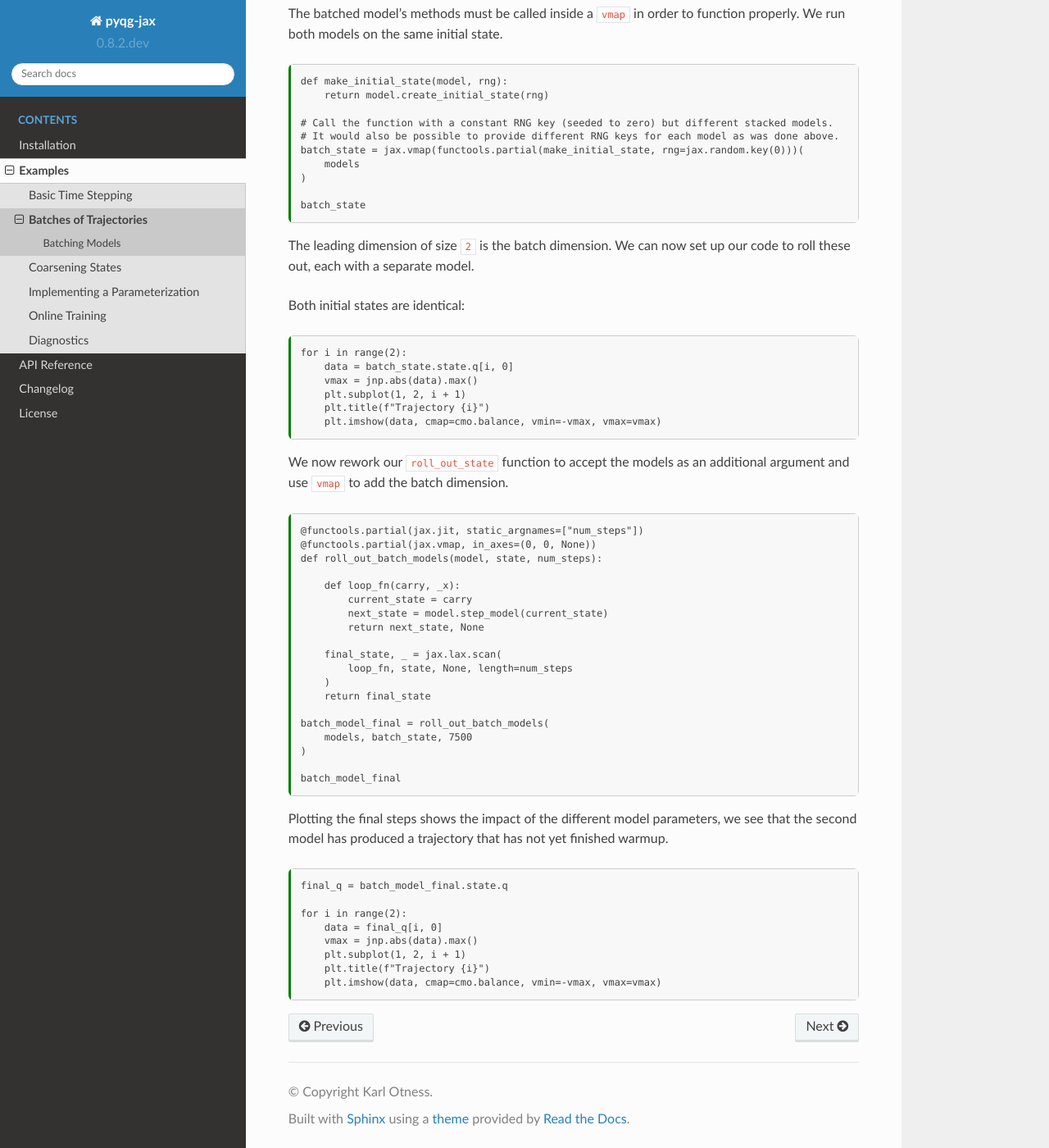
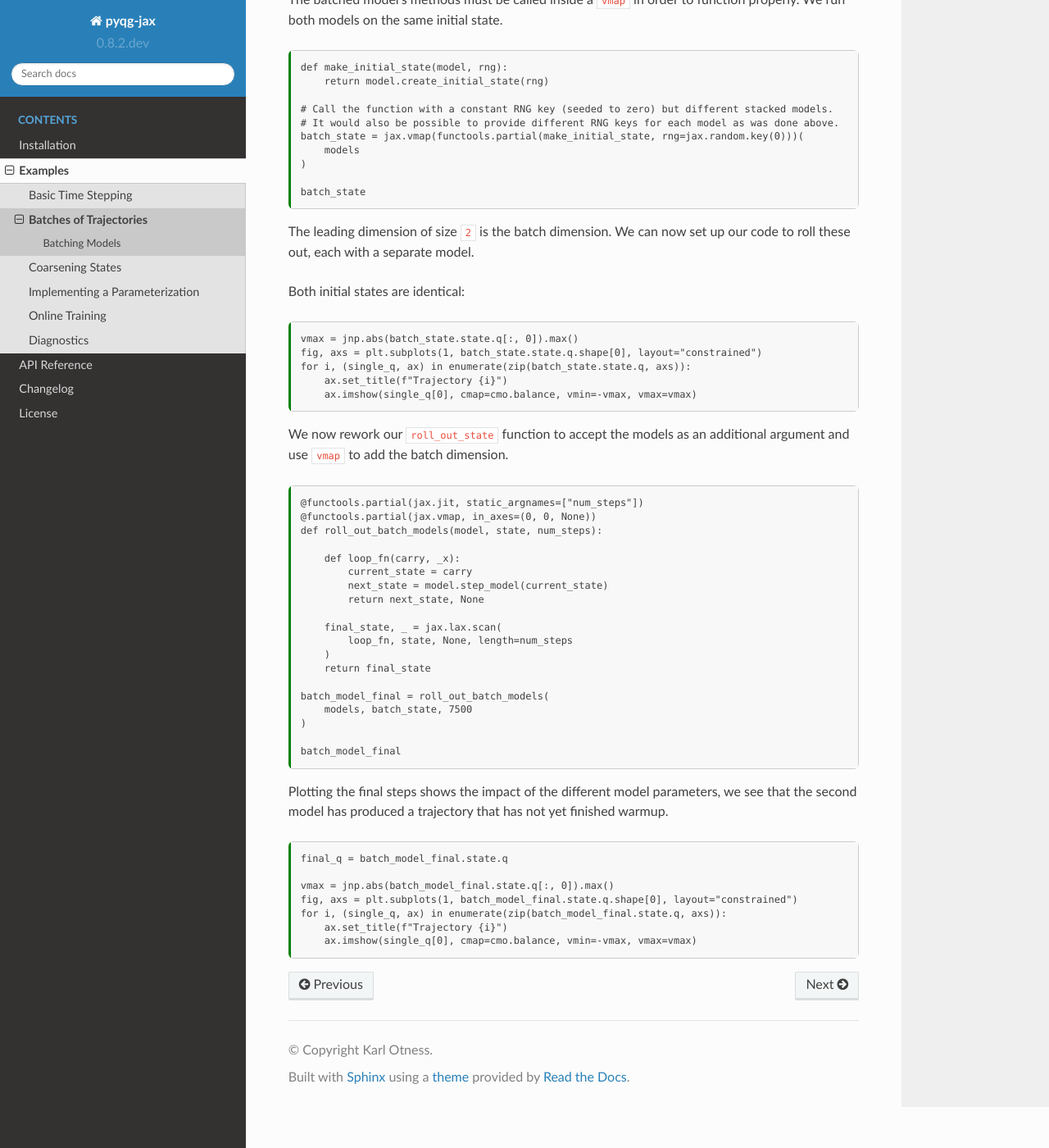
Before and after one commit to karlotness/pyqg-jax, a Sphinx documentation site: the page built from docs/examples.batchstep.md, in a window 1280 px wide and 1400 px high, scrolled down 2607 px. Shown: the whole window at 82% size. Built offline with Sphinx 7.4.7 and the Read the Docs theme 2.0.0, drawn with Linux system fonts in a browser that asks for light colours; some of the changed text lies outside the part shown.

Commit message:
Adjust plot spacing and layout in documentation examples.

````diff
--- a/docs/examples.batchstep.md
+++ b/docs/examples.batchstep.md
@@ -107,12 +107,11 @@
 ```{code-cell} ipython3
 final_q = final_steps.state.q
 
-for i in range(3):
-    data = final_q[i, 0]
-    vmax = jnp.abs(data).max()
-    plt.subplot(1, 3, i + 1)
-    plt.title(f"Trajectory {i}")
-    plt.imshow(data, cmap=cmo.balance, vmin=-vmax, vmax=vmax)
+vmax = jnp.abs(final_q[:, 0]).max()
+fig, axs = plt.subplots(1, final_q.shape[0], layout="constrained")
+for i, (single_q, ax) in enumerate(zip(final_q, axs)):
+    ax.set_title(f"Trajectory {i}")
+    ax.imshow(single_q[0], cmap=cmo.balance, vmin=-vmax, vmax=vmax)
 ```
 
 Notice that each trajectory has evolved separately and produced a
@@ -175,12 +174,11 @@
 
 Both initial states are identical:
 ```{code-cell} ipython3
-for i in range(2):
-    data = batch_state.state.q[i, 0]
-    vmax = jnp.abs(data).max()
-    plt.subplot(1, 2, i + 1)
-    plt.title(f"Trajectory {i}")
-    plt.imshow(data, cmap=cmo.balance, vmin=-vmax, vmax=vmax)
+vmax = jnp.abs(batch_state.state.q[:, 0]).max()
+fig, axs = plt.subplots(1, batch_state.state.q.shape[0], layout="constrained")
+for i, (single_q, ax) in enumerate(zip(batch_state.state.q, axs)):
+    ax.set_title(f"Trajectory {i}")
+    ax.imshow(single_q[0], cmap=cmo.balance, vmin=-vmax, vmax=vmax)
 ```
 
 We now rework our `roll_out_state` function to accept the models as an
@@ -215,10 +213,9 @@
 ```{code-cell} ipython3
 final_q = batch_model_final.state.q
 
-for i in range(2):
-    data = final_q[i, 0]
-    vmax = jnp.abs(data).max()
-    plt.subplot(1, 2, i + 1)
-    plt.title(f"Trajectory {i}")
-    plt.imshow(data, cmap=cmo.balance, vmin=-vmax, vmax=vmax)
+vmax = jnp.abs(batch_model_final.state.q[:, 0]).max()
+fig, axs = plt.subplots(1, batch_model_final.state.q.shape[0], layout="constrained")
+for i, (single_q, ax) in enumerate(zip(batch_model_final.state.q, axs)):
+    ax.set_title(f"Trajectory {i}")
+    ax.imshow(single_q[0], cmap=cmo.balance, vmin=-vmax, vmax=vmax)
 ```
````
Also changed, not shown: docs/examples.basicstep.md (+8 -8 lines), docs/examples.coarsen.md (+1 -1 lines).
